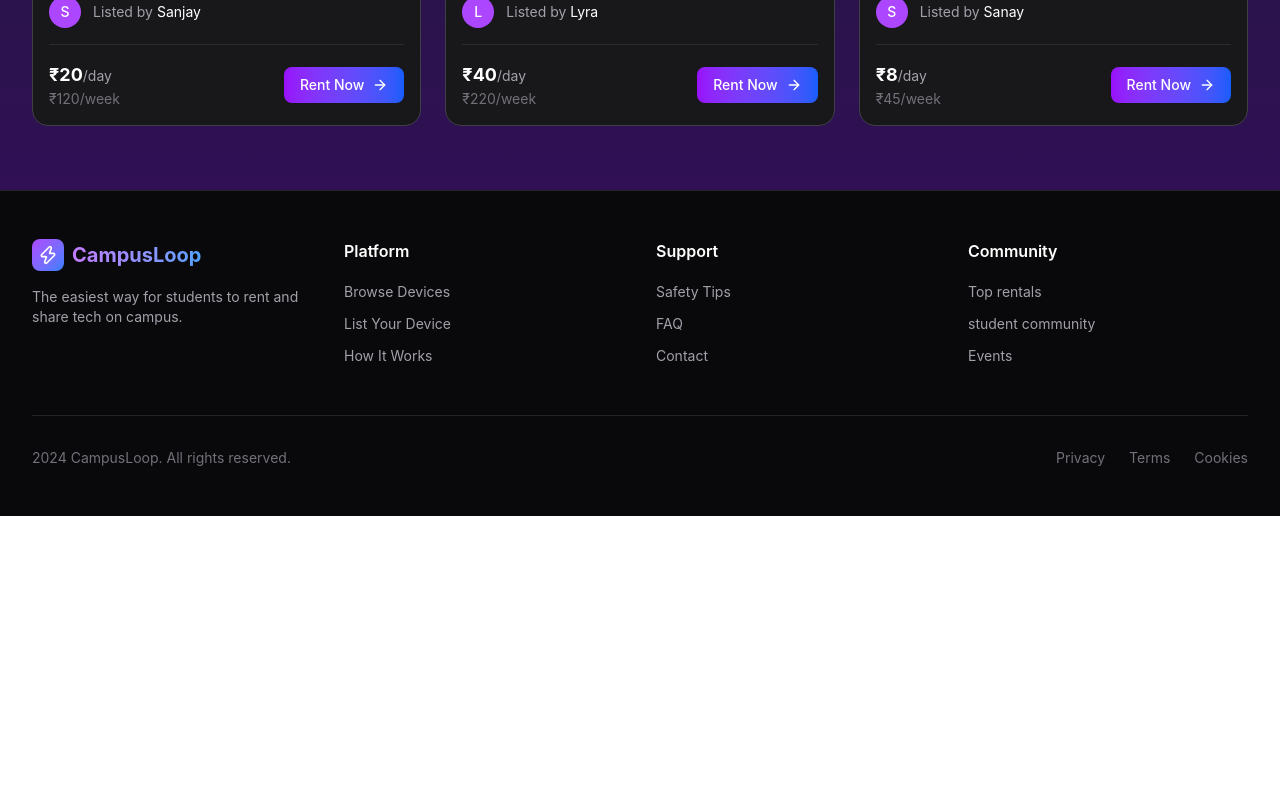
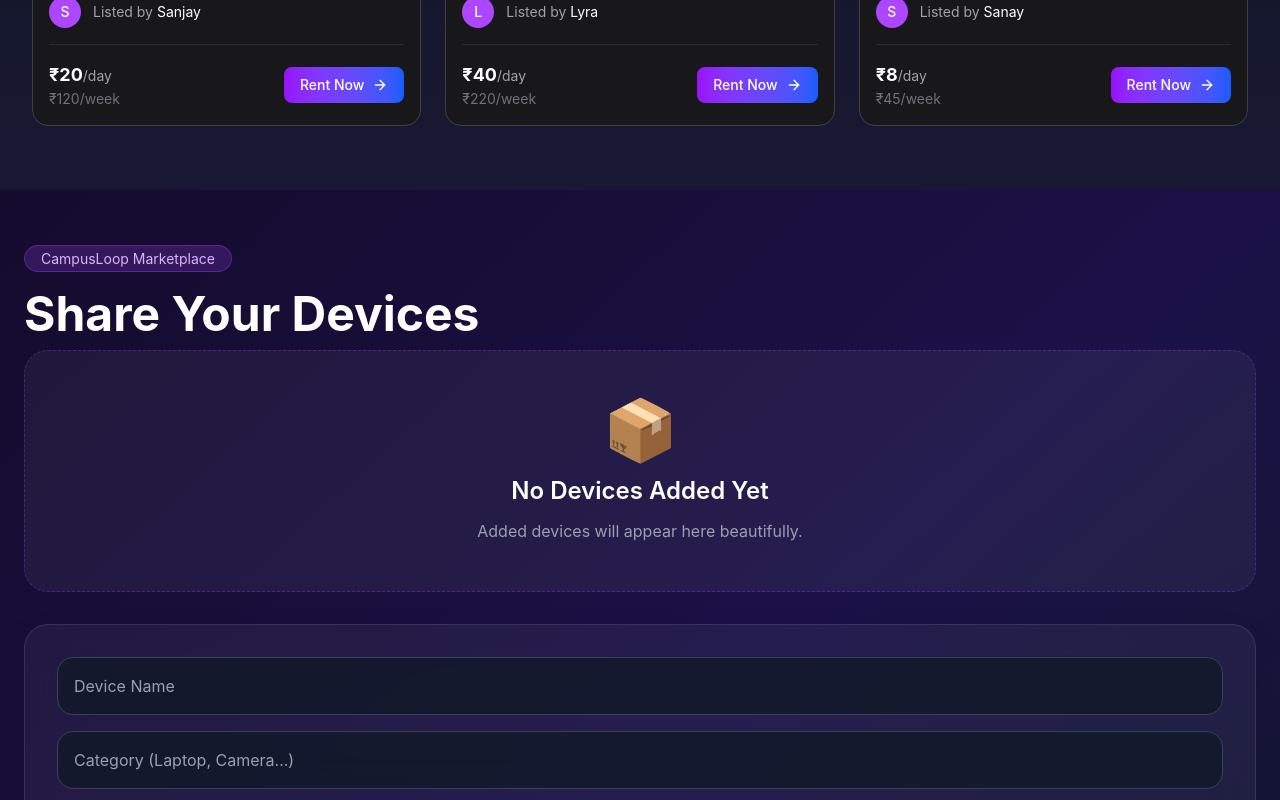
Before and after one commit to akhilamarapelly76-code/campusloop, a React (Vite) app: page / in a window 1280 px wide. Shown: the part 2000-2800 px from the top of the page. Before the commit the page ends 2516 px from the top, so only its background shows below. Built offline with nearby package versions, Linux system fonts and the light colour scheme.

Commit message:
Restored device manager feauture

```diff
--- a/src/App.jsx
+++ b/src/App.jsx
@@ -531,6 +531,7 @@ export default function App() {
 
      <section id="list">
         <FeaturedDevices />
+        <DeviceManager />
       </section>
     </main>
     <section id="about">
```
